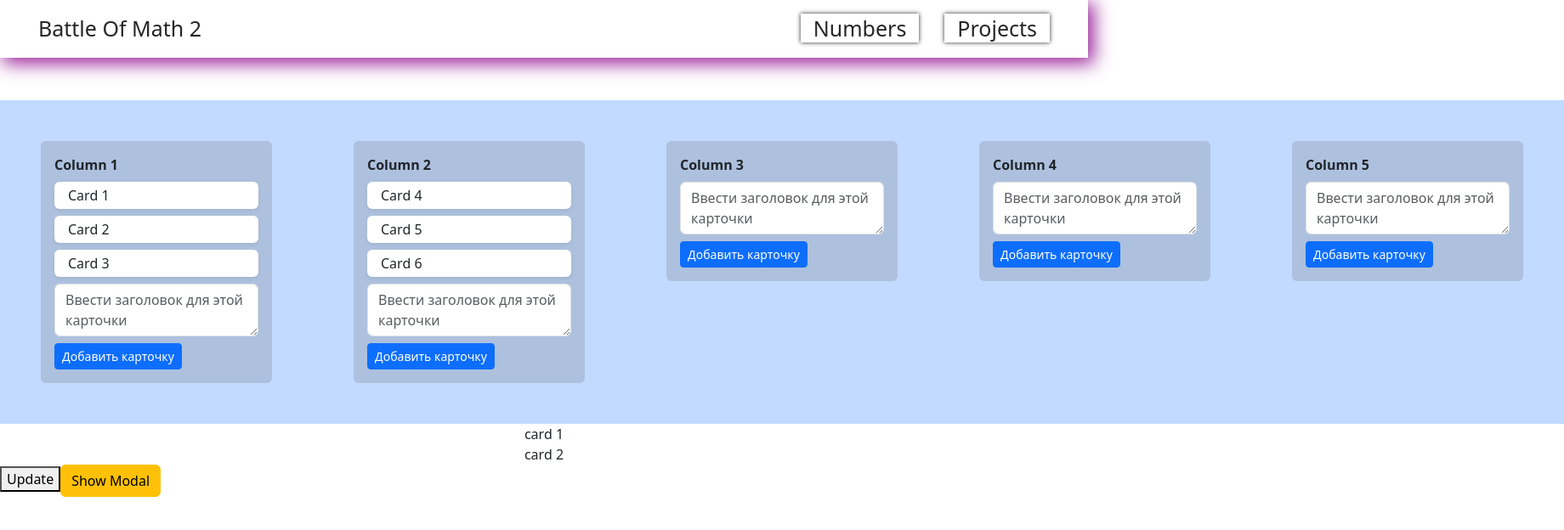
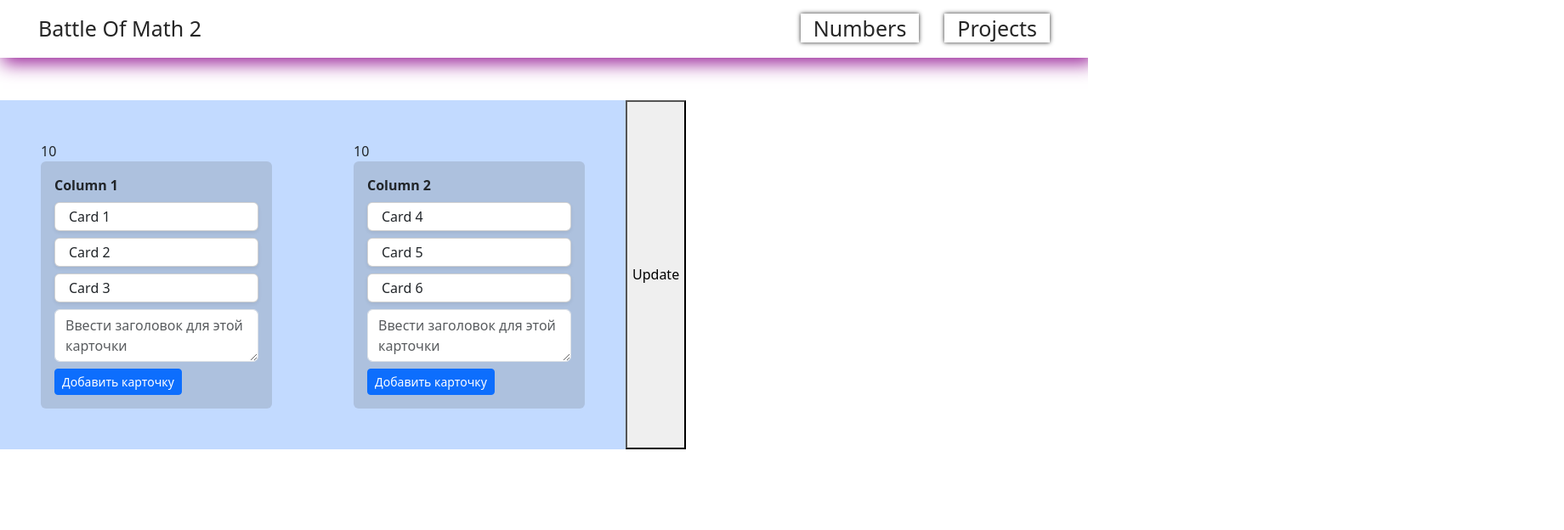
Before and after one commit to kuanyshoteu/react_tutorial, a React (Create React App) app: page / in a window 1280 px wide. Shown: the top 624 px of the page at 85% size, 1840 px wide, since content can reach past the window. Built offline with nearby package versions, Linux system fonts and the light colour scheme.

Commit message:
Add Columns

```diff
--- a/src/App.css
+++ b/src/App.css
@@ -1,5 +1,15 @@
+html{
+    height: 100%;
+}
 body{
     margin: 0;
+    height: 100%;
+}
+#root{
+    height: 100%;
+}
+#mainScreen{
+    height: 100%;
 }
 a{
     cursor: pointer;
@@ -234,14 +244,15 @@ textarea{
 
 
 .blur-in {
-    animation: blur 0.3s forwards;
+    animation: blur 0.1s forwards;
 }
 @keyframes blur {
     0% {
-        filter: blur(0px);
+        filter: blur(0px) brightness(100%);
     }
 
     100% {
-        filter: blur(4px);
+        filter: blur(3px) brightness(80%);
+        background-color: rgba(0, 0, 0, 0.3);
     }
 }
--- a/src/App.js
+++ b/src/App.js
@@ -3,78 +3,29 @@ import './App.css';
 import Header from './components/Header';
 import Trello from './components/Columns';
 import Task from './components/Task';
+import Modal from './components/Modal';
 import 'bootstrap/dist/css/bootstrap.min.css'
 import data from './components/data';
 import React from 'react';
 
 function App() {
-    let [number, setNumber] = React.useState(
-        [
-            {
-                name: "card 1",
-                id: "card1",
-                isImportant: false,
-            },
-            {
-                name: "card 2",
-                id: "card2",
-                isImportant: false,
-            }
-        ]
-    )
 
-    function update(){
-        setNumber(function (oldArray) {
-            let newArray = []
-            oldArray.map(oldObject => {
-                let newName = "card " + (parseInt(oldObject.name.substring(5)) + 9)
-                let newObject = {
-                    ...oldObject,
-                    name: newName,
-                }
-                newArray.push(newObject)
-            })
-            return newArray
-        })
-    }
-    let [countId, setcountId] = React.useState(10)
+    let [countId, setCountId] = React.useState(10)
+
+    let [columnsData, setcolumnsData] = React.useState({data: data})
     return (
-        <div>
+        <React.Fragment>
             <div id='mainScreen'>
                 <Header />
-                <Trello data={data} setcountId={setcountId} countId={countId}/>
+                <Trello columnsData={columnsData} setcolumnsData={setcolumnsData} countId={countId} setCountId={setCountId}/>
                 <Task></Task>
-                {
-                    number.map(crntObject => {
-                        return <div key={crntObject.id} className='text-center'>{crntObject.name}</div>
-                    })
-                }
-                <button onClick={update}>Update</button>
-                <button onClick={show_modal} className='btn btn-warning'>Show Modal</button>
             </div>
-            <div id='modalScreen' onClick={hide_modal} className='modalScreen hidden'>
-                <div className='modalBox'>
-                    <a id='closeIcon' onClick={hide_modal} className='closeIcon'>x</a>
-                    <button className='btn btn-primary'>It works</button>
-                </div>
-            </div>
-        </div>
+            <Modal />
+        </React.Fragment>
     )
 }
-function show_modal(){
-    let modal = document.getElementById('modalScreen')
-    let main = document.getElementById('mainScreen')
-    modal.classList.remove('hidden')
-    main.classList.add('blur-in')
-}
-function hide_modal(event){
-    if(event.target.id === "modalScreen" || event.target.id === "closeIcon"){
-        let modal = document.getElementById('modalScreen')
-        let main = document.getElementById('mainScreen')
-        modal.classList.add('hidden')
-        main.classList.remove('blur-in')
-    }
-}
+
+
 function Hundred(){
     var buttons = []
     for(var i = 0; i < 100; i++){
--- a/src/components/Cards.js
+++ b/src/components/Cards.js
@@ -1,24 +1,30 @@
-
+import React from 'react';
 function ColumnCards({cardsData}){
     return (
-        <div>
+        <React.Fragment>
             {
                 cardsData.map(cardObject => {
                     return <Card key={cardObject.id} cardObject={cardObject} />
                 })
             }
-        </div>
+        </React.Fragment>
     )
 }
 
 function Card({cardObject}){
     return(
-    <div id={cardObject.id} onDragStart={drag} draggable="true" className="ticket my-2">
-        <div className="bg-white py-1 px-3 shadow-sm rounded">
+    <div onClick={show_modal} id={cardObject.id} onDragStart={drag} draggable="true" className="ticket my-2">
+        <div className="card bg-white py-1 px-3 shadow-sm rounded">
             {cardObject.name}
         </div>
     </div>
     )
+}
+function show_modal(){
+    let modal = document.getElementById('modalScreen')
+    let main = document.getElementById('mainScreen')
+    modal.classList.remove('hidden')
+    main.classList.add('blur-in')
 }
 function drag(ev){
     ev.dataTransfer.setData("text", ev.target.id);
--- a/src/components/Columns.js
+++ b/src/components/Columns.js
@@ -1,45 +1,75 @@
 import ColumnCards from './Cards';
 import React from 'react';
 
-function Trello({data, countId, setcountId}){
+function Trello({columnsData, setcolumnsData, countId, setCountId}){
+
+    async function addColumn(ev){
+        ev.preventDefault()
+        console.log('')
+        console.log('run')
+        await setcolumnsData(function (oldData) {
+            console.log('setcolumnsData', oldData)
+            let dataArray = oldData.data
+            let newId = dataArray.length + 1
+            dataArray.push(
+                {
+                    name: "Column " + newId,
+                    id: 'column' + newId,
+                    cards: []
+                }
+            )
+            return {
+                ...oldData,
+                data: dataArray
+            }
+        })
+        console.log('endrun')
+        console.log('')
+
+    }
     return (
+        <div>
             <div className='flex'>
                 {
-            data.map(columnObject => {
-                return <Column key={columnObject.id} setcountId={setcountId} countId={countId} columnObject={columnObject} />
+                columnsData.data.map(columnObject => {
+                    return <Column key={columnObject.id} setCountId={setCountId} countId={countId} columnObject={columnObject} />
                 })
             }
+            <button onClick={addColumn}>Update</button>
+        </div>
     </div>
     )
 }
 
-function Column({columnObject, countId, setcountId}){
+function Column({columnObject, countId, setCountId}){
     let [cardsArray, setData] = React.useState(columnObject.cards)
 
     function addCard(ev){
-        console.log('b', cardsArray, countId)
-        let textarea = document.getElementById("newCardText" + ev.target.id)
-        let newName = textarea.value
+        let buttonId = ev.target.id
+        let textarea = document.getElementById('newCardText' + buttonId)
+        let newCardText = textarea.value
+        if(newCardText.length > 0){
             textarea.value = ""
-        setcountId(countId => countId+1)
-        setData((cardsArray2) => {
-            cardsArray2.push({
-                name: newName,
-                id: "card" + countId,
+            setCountId(countId => countId+1)
+            setData(function (cardsArray) {
+                    cardsArray.push({
+                        name: newCardText,
+                        id:countId,
+                    });
+                    return cardsArray;
                 })
-            return cardsArray2
-        })
-        console.log('a', cardsArray, countId)
+        }
     }
     return (
-    <div className="horiz-scroll p-5 bg-primary bg-opacity-25">
-        <div id={columnObject.id} className="column rounded bg-secondary bg-opacity-25 p-3">
-            <b>{columnObject.name}</b>
-            <div className='allowDrop' onDrop={drop} onDragOver={allowDrop}>
-                <ColumnCards cardsData={columnObject.cards}/>
+    <div onDrop={drop} onDragOver={allowDrop} className="parentDrop horiz-scroll p-5 bg-primary bg-opacity-25">
+        {countId}
+        <div id={columnObject.id} className="parentDrop column rounded bg-secondary bg-opacity-25 p-3">
+            <b className='siblingDrop'>{columnObject.name}</b>
+            <div className='allowDrop' >
+                <ColumnCards cardsData={cardsArray}/>
             </div>
-            <textarea id={"newCardText"+columnObject.id} placeholder="Ввести заголовок для этой карточки" className="my-2 form-control"></textarea>
-            <button id={columnObject.id} onClick={addCard} className="btn btn-primary btn-sm">
+            <textarea id={"newCardText"+columnObject.id} placeholder="Ввести заголовок для этой карточки" className="my-2 form-control siblingDrop"></textarea>
+            <button id={columnObject.id} onClick={addCard} className="siblingDrop btn btn-primary btn-sm">
                 Добавить карточку
             </button>
         </div>
@@ -50,7 +80,23 @@ function Column({columnObject, countId, setcountId}){
 
 function drop(ev){
     var data = ev.dataTransfer.getData("text");
-    ev.target.appendChild(document.getElementById(data));
+    let classList = ev.target.classList
+    let moveCard = document.getElementById(data)
+    if(classList.contains('allowDrop')){
+        ev.target.appendChild(moveCard);
+    }
+    else if(classList.contains('ticket')){
+        ev.target.after(moveCard);
+    }
+    else if(classList.contains('card')){
+        ev.target.parentNode.after(moveCard);
+    }
+    else if(classList.contains('parentDrop')){
+        ev.target.getElementsByClassName('allowDrop')[0].prepend(moveCard)
+    }
+    else if(classList.contains('siblingDrop')){
+        ev.target.parentNode.getElementsByClassName('allowDrop')[0].prepend(moveCard)
+    }
     ev.preventDefault();
 }
 function allowDrop(ev) {
--- /dev/null
+++ b/src/components/Modal.js
@@ -0,0 +1,21 @@
+
+
+import React from 'react';
+export default function Modal(){
+    function hide_modal(event){
+        if(event.target.id === "modalScreen" || event.target.id === "closeIcon"){
+            let modal = document.getElementById('modalScreen')
+            let main = document.getElementById('mainScreen')
+            modal.classList.add('hidden')
+            main.classList.remove('blur-in')
+        }
+    }
+    return (
+        <div id='modalScreen' onClick={hide_modal} className='modalScreen hidden'>
+            <div className='modalBox'>
+                <a id='closeIcon' onClick={hide_modal} className='closeIcon'>x</a>
+                <button className='btn btn-primary'>It works</button>
+            </div>
+        </div>
+    )
+}
--- a/src/components/data.js
+++ b/src/components/data.js
@@ -15,7 +15,7 @@ let data = [
                 name: 'Card 3',
                 id: 'card3',
             },
-        ]
+        ],
     },
     {
         name: "Column 2",
@@ -35,21 +35,6 @@ let data = [
             },
         ]
     },
-    {
-        name: "Column 3",
-        id: 'column3',
-        cards: []
-    },
-    {
-        name: "Column 4",
-        id: 'column4',
-        cards: []
-    },
-    {
-        name: "Column 5",
-        id: 'column5',
-        cards: []
-    },
 ]
 
 
--- a/src/index.js
+++ b/src/index.js
@@ -6,9 +6,8 @@ import reportWebVitals from './reportWebVitals';
 
 const root = ReactDOM.createRoot(document.getElementById('root'));
 root.render(
-  <React.StrictMode>
+
     <App />
-  </React.StrictMode>
 );
 
 // If you want to start measuring performance in your app, pass a function
```
Lines whose indentation alone changed are shown as unchanged.
